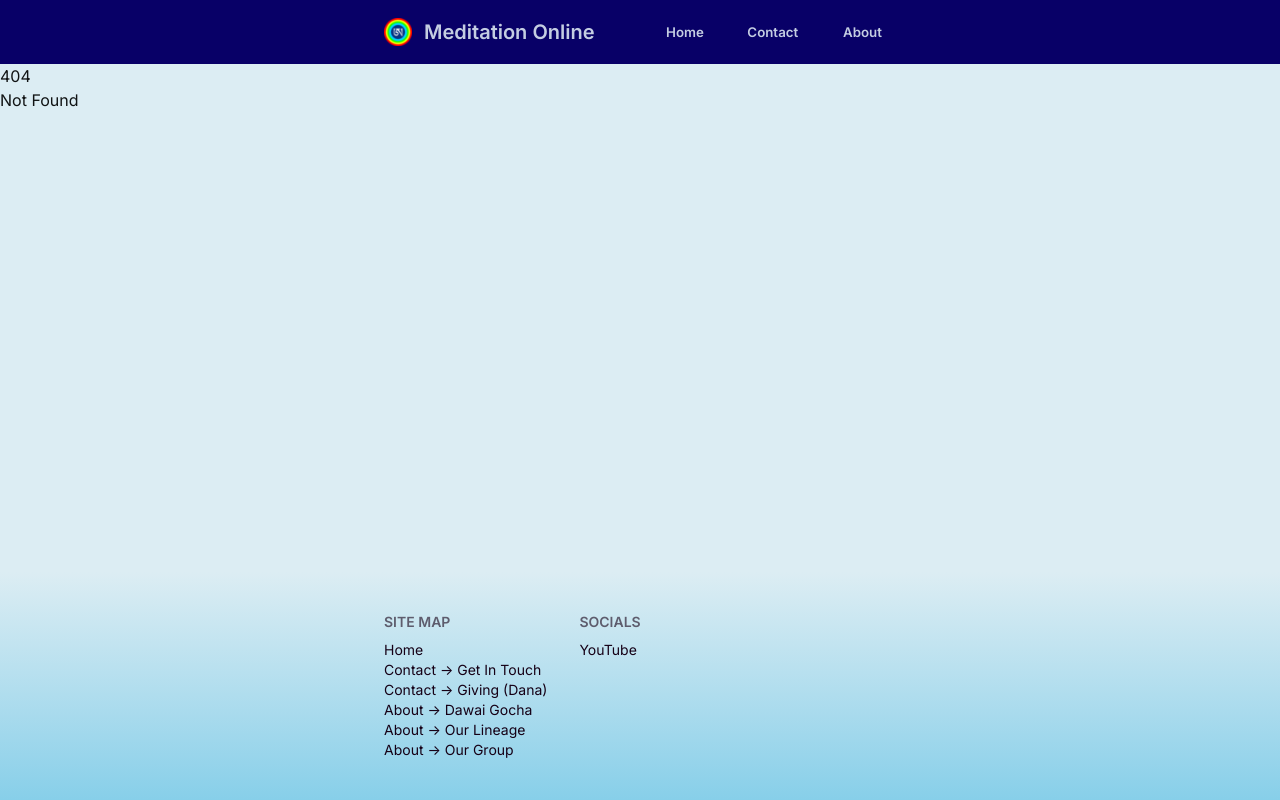
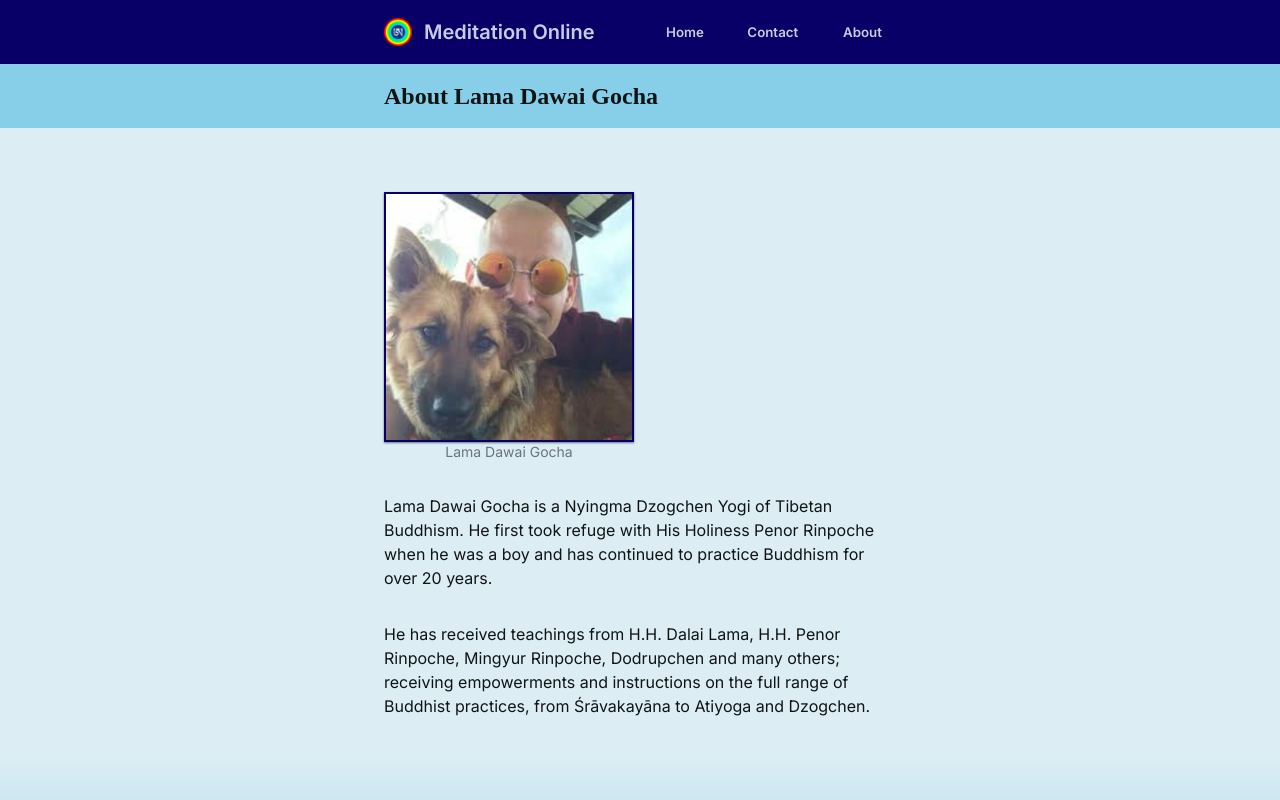
Before and after one commit to mo-sangha/website, a SvelteKit app in the folder frontend/: page /about/lama-dawai-gocha in a window 1280 px wide. Before the commit this address had no page. Shown: the top 800 px of the page. Built offline with nearby package versions, Linux system fonts and the light colour scheme; a web font is replaced by a local one.

Commit message:
Rename to Lama Dawai Gocha

```diff
--- a/frontend/src/routes/+page.svelte
+++ b/frontend/src/routes/+page.svelte
@@ -26,8 +26,9 @@
 					<li>Twice a day: 9am and 9pm ET.</li>
 					<li>Established 2013.</li>
 					<li>
-						Under the guidance of <a class="link-hover text-secondary" href="/about/dawai-gocha"
-							>Lama Dawai Gocha</a
+						Under the guidance of <a
+							class="link-hover text-secondary"
+							href="/about/lama-dawai-gocha">Lama Dawai Gocha</a
 						>.
 					</li>
 				</ul>
--- a/frontend/src/routes/about/dawai-gocha/+page.svelte
+++ b/frontend/src/routes/about/lama-dawai-gocha/+page.svelte
@@ -3,11 +3,11 @@
 </script>
 
 <div class="h-full w-full flex flex-col gap-8 md:gap-16">
-	<h2 class="page-header">About Dawai Gocha</h2>
+	<h2 class="page-header">About Lama Dawai Gocha</h2>
 	<div class="page-content-section">
-		<Photo src="/photo-dawai-gocha.jpg" caption="Dawai Gocha" />
+		<Photo src="/photo-dawai-gocha.jpg" caption="Lama Dawai Gocha" />
 		<p>
-			Dawai Gocha is a Nyingma Dzogchen Yogi of Tibetan Buddhism. He first took refuge with His
+			Lama Dawai Gocha is a Nyingma Dzogchen Yogi of Tibetan Buddhism. He first took refuge with His
 			Holiness Penor Rinpoche when he was a boy and has continued to practice Buddhism for over 20
 			years.
 		</p>
--- a/frontend/src/routes/about/our-group/+page.svelte
+++ b/frontend/src/routes/about/our-group/+page.svelte
@@ -27,7 +27,7 @@
 			The lineage and transmission is very important with practices like Dzogchen, Mahamudra and
 			Zen. Our group is under the guidance of <a
 				class="link-hover text-secondary"
-				href="/about/dawai-gocha">Lama Dawai Gocha</a
+				href="/about/lama-dawai-gocha">Lama Dawai Gocha</a
 			>, who has gotten empowerments, transmission, and pointing out instructions from living
 			recognized masters. Following your teachers advice and doing any preliminary practices is
 			recommended. If the practitioner is ready then they can begin Dzogchen which, in a modern
--- a/frontend/src/routes/about/our-lineage/+page.svelte
+++ b/frontend/src/routes/about/our-lineage/+page.svelte
@@ -7,8 +7,9 @@
 	<div class="page-content-section">
 		<p>
 			We are descended from the authentic Tibetan Buddhist Nyingma Palyul lineage. Our group's main
-			teacher, <a class="link-hover text-secondary" href="/about/dawai-gocha">Lama Dawai Gocha</a>,
-			has practiced for more than 20 years under the guidance of many great masters.
+			teacher, <a class="link-hover text-secondary" href="/about/lama-dawai-gocha"
+				>Lama Dawai Gocha</a
+			>, has practiced for more than 20 years under the guidance of many great masters.
 		</p>
 		<h3 class="font-display text-2xl">His Holiness Penor Rinpoche</h3>
 		<Photo src="/photo-penor-rinpoche.jpg" caption="HH Penor Rinpoche" />
--- a/frontend/src/routes/contact/get-in-touch/+page.svelte
+++ b/frontend/src/routes/contact/get-in-touch/+page.svelte
@@ -15,7 +15,7 @@
 		</p>
 		<h3 class="font-display text-2xl">Ways to keep in touch.</h3>
 		<p>
-			You can contact dawai directly by sending an email to <a
+			You can contact Lama Dawai Gocha directly by sending an email to <a
 				href="mailto:dawaigocha108@gmail.com"
 				class="link-hover text-secondary">dawaigocha108@gmail.com</a
 			>. We have also recently started a
--- a/frontend/src/routes/contact/giving/+page.svelte
+++ b/frontend/src/routes/contact/giving/+page.svelte
@@ -32,7 +32,9 @@
 					</p>
 					<ul class="list-disc flex flex-col md:pl-6">
 						<li>No donation is required or mandatory.</li>
-						<li>Funds are used for the group's Dharma activities and dawai's living expenses.</li>
+						<li>
+							Funds are used for the group's Dharma activities and Lama Dawai's living expenses.
+						</li>
 					</ul>
 					<p>
 						<a
--- a/frontend/src/routes/navLinks.ts
+++ b/frontend/src/routes/navLinks.ts
@@ -14,7 +14,7 @@ export const links: NavLink[] = [
 		name: 'About',
 		type: 'branch',
 		children: [
-			{ name: 'Dawai Gocha', href: '/about/dawai-gocha', type: 'leaf' },
+			{ name: 'Lama Dawai Gocha', href: '/about/lama-dawai-gocha', type: 'leaf' },
 			{ name: 'Our Lineage', href: '/about/our-lineage', type: 'leaf' },
 			{ name: 'Our Group', href: '/about/our-group', type: 'leaf' }
 		]
```
